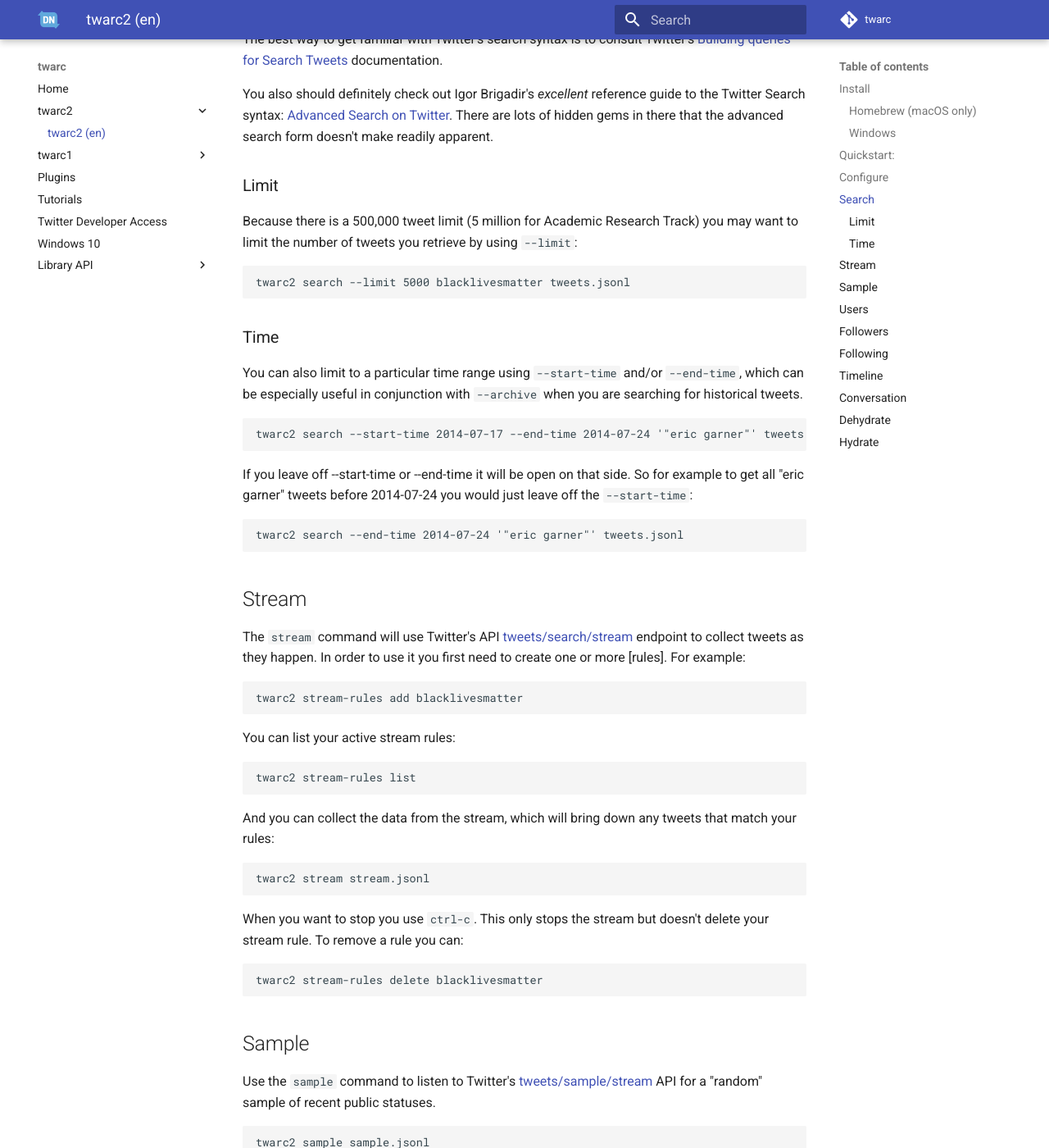
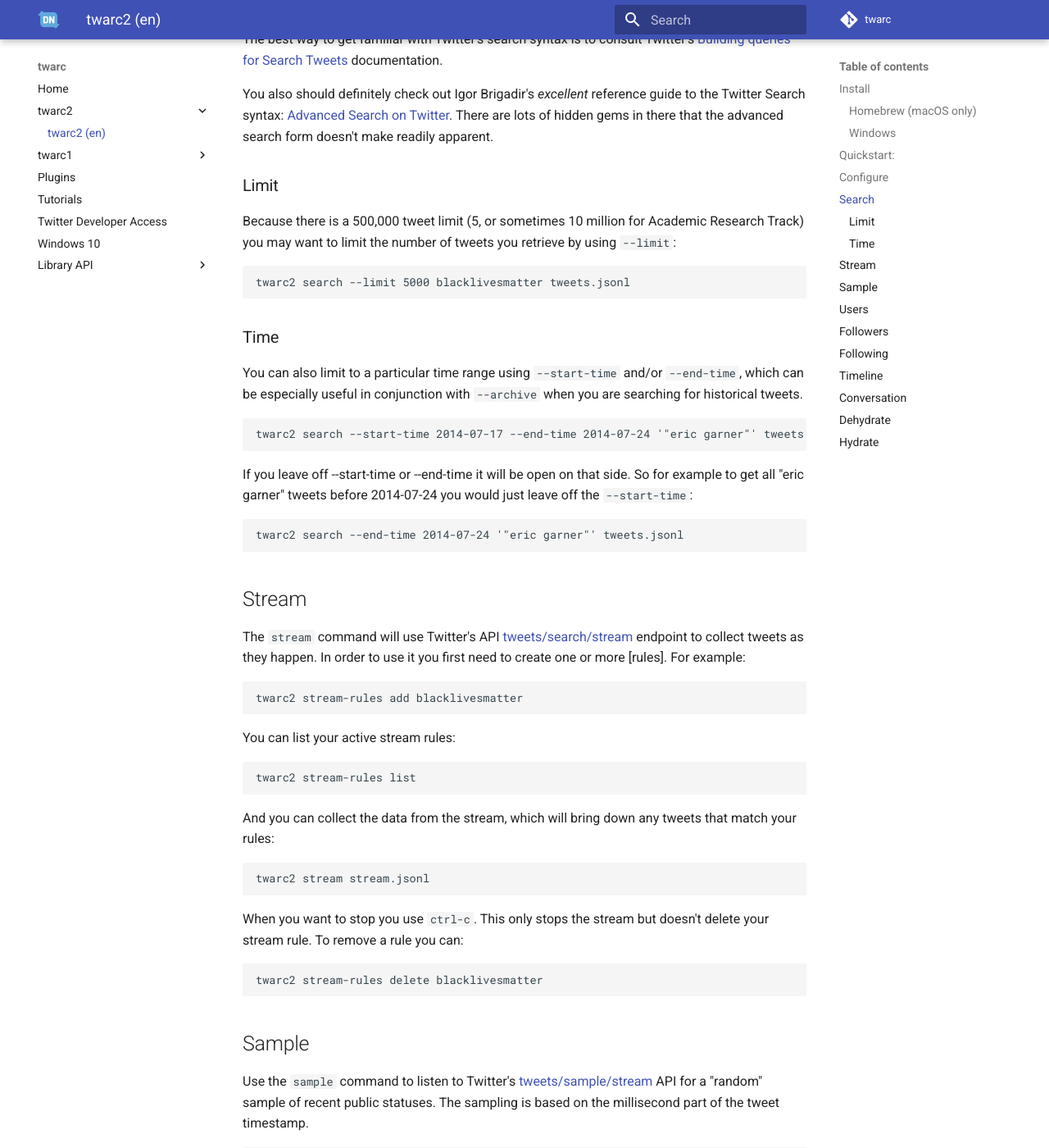
Before and after one commit to DocNow/twarc, an MkDocs documentation site: the page built from docs/twarc2_en_us.md, in a window 1280 px wide and 1400 px high, scrolled down 2618 px. Shown: the whole window at 82% size. Built offline with MkDocs 1.6.1 and Material for MkDocs 9.7.7, drawn with Linux system fonts in a browser that asks for light colours; comment, search, counter and statistics services are not loaded.

Commit message:
academic limits

```diff
--- a/docs/twarc2_en_us.md
+++ b/docs/twarc2_en_us.md
@@ -114,7 +114,7 @@
 
 ### Limit
 
-Because there is a 500,000 tweet limit (5 million for Academic Research Track)
+Because there is a 500,000 tweet limit (5, or sometimes 10 million for Academic Research Track)
 you may want to limit the number of tweets you retrieve by using `--limit`:
 
     twarc2 search --limit 5000 blacklivesmatter tweets.jsonl
@@ -156,7 +156,7 @@
 
 ## Sample
 
-Use the `sample` command to listen to Twitter's [tweets/sample/stream](https://developer.twitter.com/en/docs/twitter-api/tweets/sampled-stream/api-reference/get-tweets-sample-stream) API for a "random" sample of recent public statuses.
+Use the `sample` command to listen to Twitter's [tweets/sample/stream](https://developer.twitter.com/en/docs/twitter-api/tweets/sampled-stream/api-reference/get-tweets-sample-stream) API for a "random" sample of recent public statuses. The sampling is based on the millisecond part of the tweet timestamp.
 
     twarc2 sample sample.jsonl
 
```
